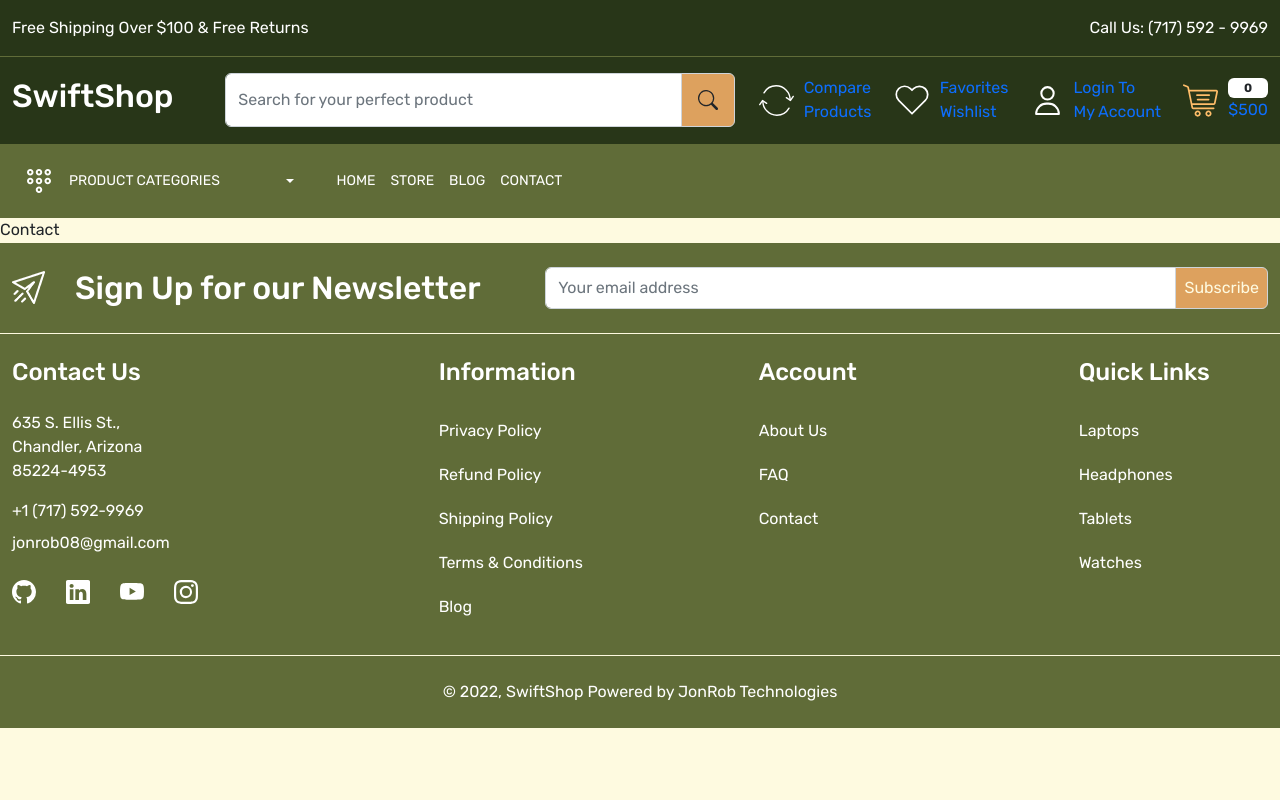
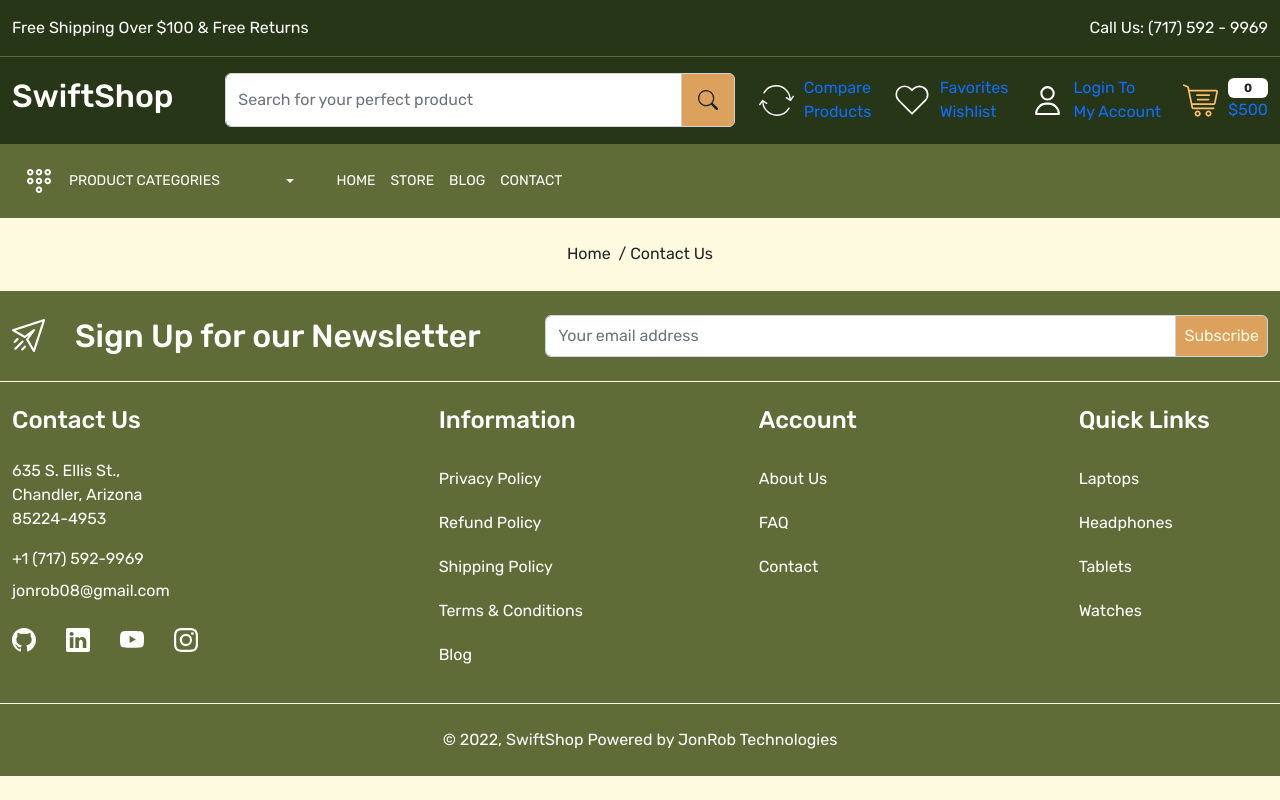
Before and after one commit to jonrob08/SwiftShop, a React (Create React App) app in the folder swiftshop/: page /contact in a window 1280 px wide. Built offline with nearby package versions, Linux system fonts and the light colour scheme; a web font is replaced by a local one.

Commit message:
chore: setting up contact page

```diff
--- a/swiftshop/src/pages/Contact.js
+++ b/swiftshop/src/pages/Contact.js
@@ -1,8 +1,14 @@
 import React from 'react'
+import Meta from '../components/Meta'
+import BreadCrumb from '../components/BreadCrumb'
 
 const Contact = () => {
+  const title = "Contact Us"
   return (
-    <div>Contact</div>
+    <>
+      <Meta title={title} />
+      <BreadCrumb title={title} />
+    </>
   )
 }
 
```
